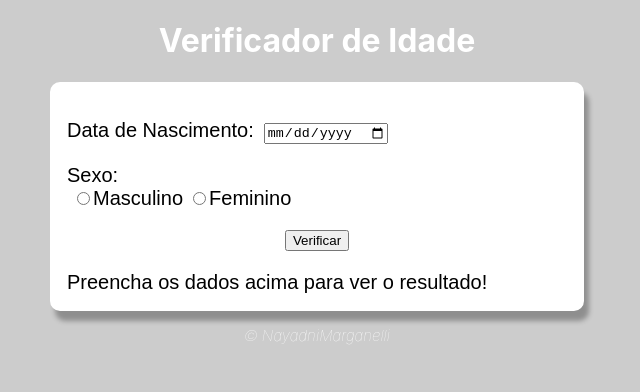
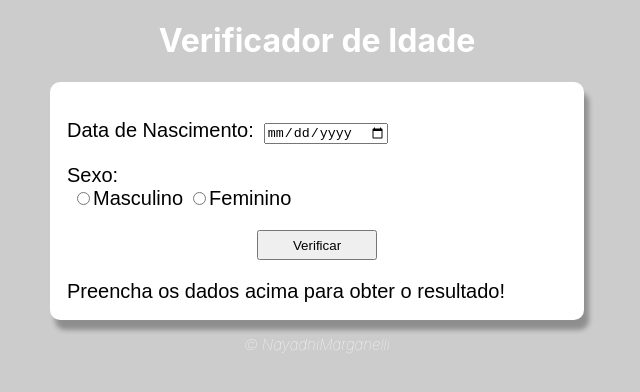
Before and after one commit to Nayadni29/Verificador-de-idade-Reactjs, a React (Create React App) app: page / in a window 1280 px wide. Shown: the top 392 px of the page, without its empty margins (323-963 px from the left). Built offline with nearby package versions, Linux system fonts and the light colour scheme.

Commit message:
styled-components in button

```diff
--- a/src/App.css
+++ /dev/null
@@ -1,9 +0,0 @@
-.button-verificar {
-    display: flex;
-    justify-content: center;
-    margin: 20px auto;
-}
-
-.dasdas {
-    text-align: center;
-}
--- a/src/App.jsx
+++ b/src/App.jsx
@@ -3,7 +3,6 @@ import Button from './components/Button';
 import Background  from './components/background'
 import Avatar from './components/avatar';
 import { Title, Signature, Container } from './styles';
-import './App.css';
 
 const App = () => {
 
@@ -108,7 +107,7 @@ const App = () => {
             </div>
       );
     }else{
-      return   <>Preencha os dados acima para ver o resultado! </>
+      return   <>Preencha os dados acima para obter o resultado! </>
     }
   }
 
@@ -122,14 +121,14 @@ const App = () => {
         <p>Data de Nascimento:
           <input id="data" type="date" onChange={handleChangeDataNasc} name="txtdat" min="01-01-0001" required></input>
         </p>
-        <div>Sexo:
+        <p>Sexo:
           <div onChange={handleCheckGenero}>
-            <input type="radio"  name="radsex" id="mas" value="0"></input>
+            <input type="radio" name="radsex" id="mas" value="0"></input>
             <label htmlFor="mas">Masculino</label>
-            <input type="radio"  name="radsex" id="fem" value="1"></input>
+            <input type="radio" name="radsex" id="fem" value="1"></input>
             <label htmlFor="fem">Feminino</label>
           </div>
-        </div>
+        </p>
         <Button onClick={handleClick}>Verificar</Button>
 
         <div id="res">
--- a/src/components/Button.jsx
+++ b/src/components/Button.jsx
@@ -3,7 +3,7 @@ import React from 'react';
 
 const Button = ({ children, onClick }) => {
     return (
-        <button onClick={onClick} className="button-verificar">
+        <button onClick={onClick}>
             {children}
         </button>
     );
--- a/src/components/avatar.js
+++ b/src/components/avatar.js
@@ -3,7 +3,7 @@ import React from 'react';
 const Avatar = ({url,  ...props}) => {
 
     return (
-        <div style={{margin:'25px'}} {...props}>
+        <div style={{margin:'25px', textAlign: 'center'}} {...props}>
             <img src={url} alt="foto" id="img"/>
         </div>
     );
--- a/src/styles.js
+++ b/src/styles.js
@@ -30,4 +30,14 @@ export const Container = styled.h1`
     input {
         margin-left: 10px;
     }
+
+    button {
+        display: flex;
+        justify-content: center;
+        margin: 20px auto;
+        width: 120px;
+        height: 30px;
+        align-items: center;
+        transition: 0.3s;
+    }
 `;
```
